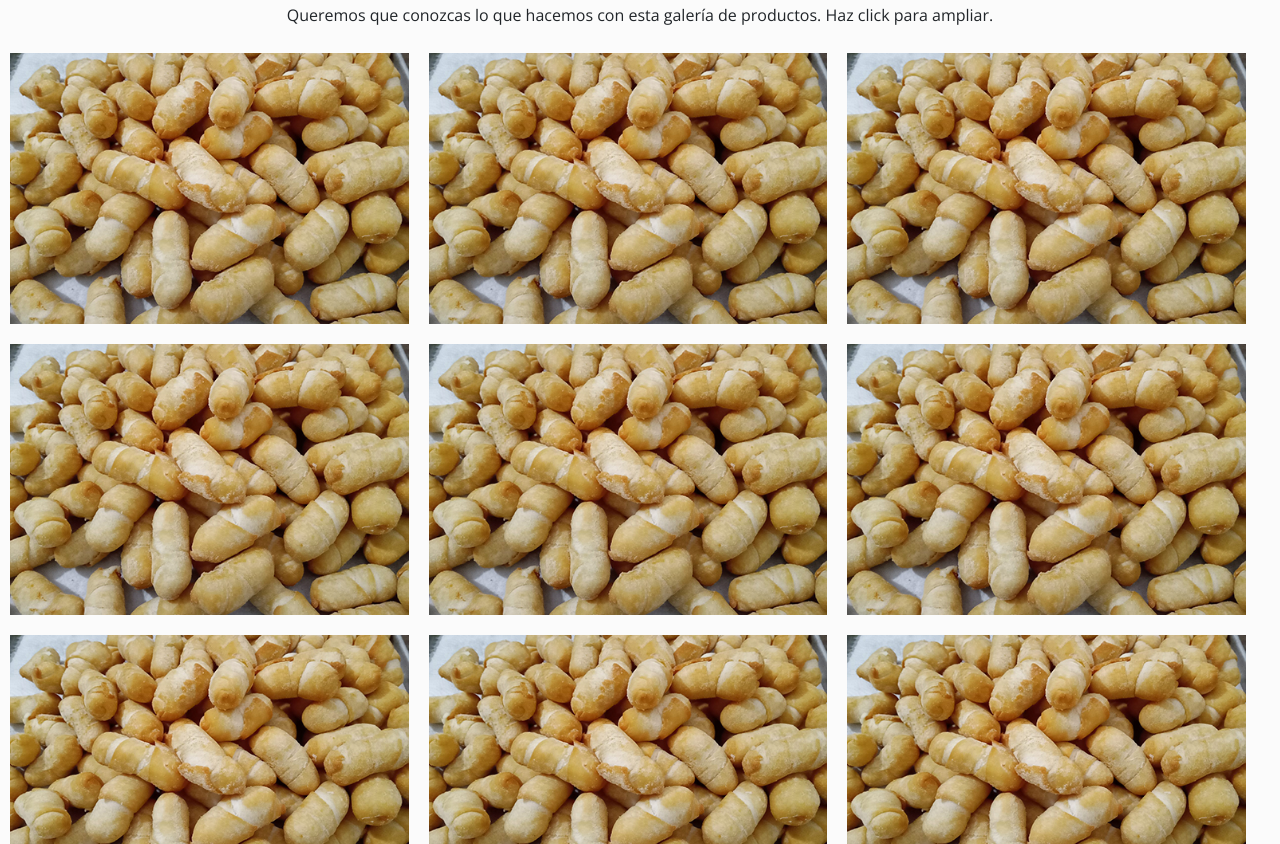
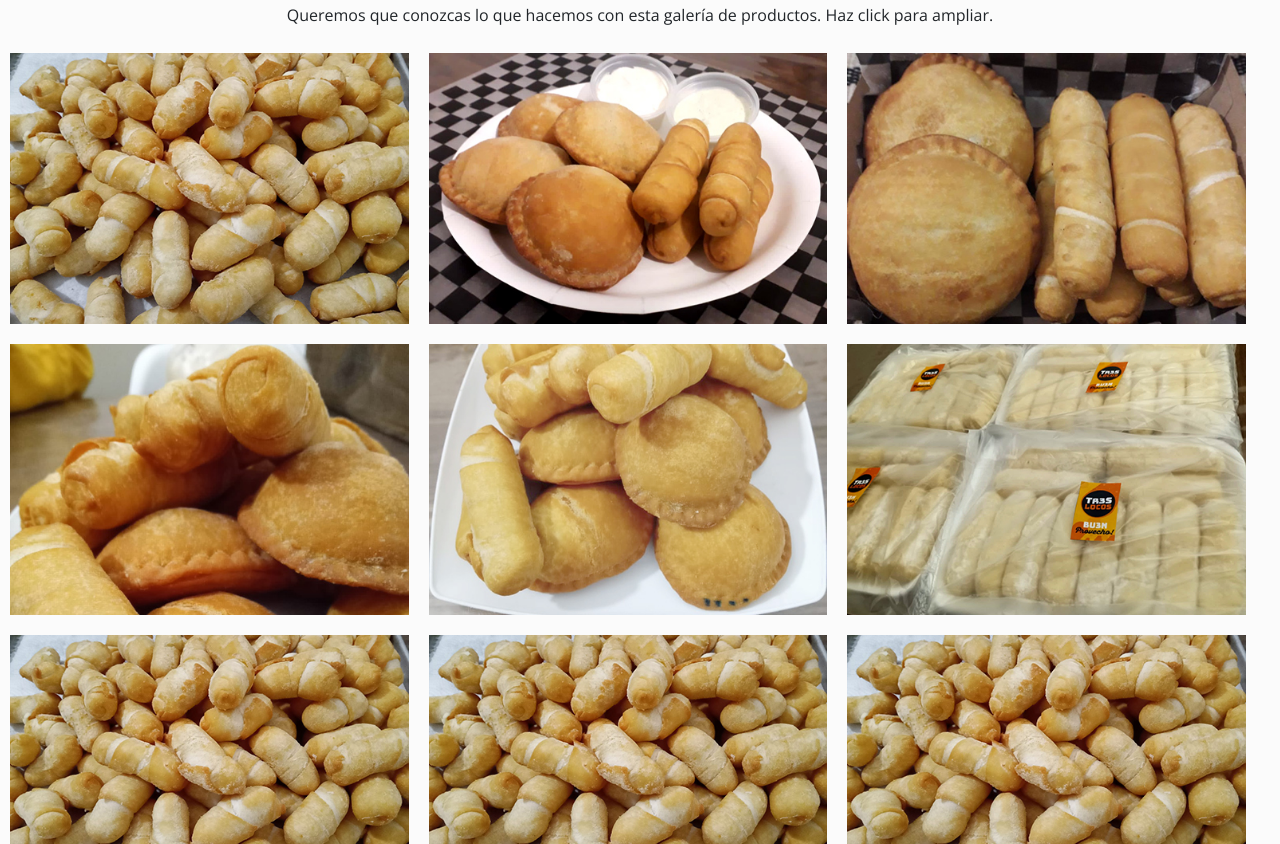
Before and after one commit to luisgsotom/coderhouse, a plain HTML site: page pages/productos.html in a window 1280 px wide. Shown: the part 256-1100 px from the top of the page. Drawn offline with nearby package versions, Linux system fonts and the light colour scheme.

Commit message:
galeria y cambio 6 fotos

```diff
--- /dev/null
+++ b/css/partials/_galeria.scss
@@ -0,0 +1,28 @@
+/* producto galeria  */
+
+.grid-gallery {
+    display: grid;
+    grid-template-columns: repeat(auto-fill, minmax(300px, 1fr));
+    gap: 1em;
+    margin: 2em;
+}
+/*  GALERIA  */
+
+#galeria {
+    width: 100%;
+    height: auto;
+    .col-lg-4 {
+        margin: 0 !important;
+        padding: 10px;
+        img {
+            width: 100%;
+            height: auto;
+            &:hover {
+            filter: blur(2px);
+            cursor: pointer;
+            transition: all 0.5s ease;
+            -webkit-filter: grayscale(1);
+            }
+        }
+    }
+}
--- a/css/style.scss
+++ b/css/style.scss
@@ -14,36 +14,7 @@
 @import "./partials/footer";
 @import "./partials/variables";
 @import "./partials/extends";
-
-
-/* producto galeria  */
-
-.grid-gallery {
-    display: grid;
-    grid-template-columns: repeat(auto-fill, minmax(300px, 1fr));
-    gap: 1em;
-    margin: 2em;
-}
-/*  GALERIA  */
-
-#galeria {
-    width: 100%;
-    height: auto;
-    .col-lg-4 {
-        margin: 0 !important;
-        padding: 10px;
-        img {
-            width: 100%;
-            height: auto;
-            &:hover {
-            filter: blur(2px);
-            cursor: pointer;
-            transition: all 0.5s ease;
-            -webkit-filter: grayscale(1);
-            }
-        }
-    }
-}
+@import "./partials/galeria";
 
 /*  HORARIOS  */
 .tarjeta {
--- a/pages/productos.html
+++ b/pages/productos.html
@@ -50,11 +50,11 @@
         <section id="galeria" class="container-fluid">
             <div class="row mt-3 mb-5 ">
                 <div class="col-lg-4 col-12"><img src="../img/mini-tequenos.jpg" alt="Galeria de producto"></div>
-                <div class="col-lg-4 col-12"><img src="../img/mini-tequenos.jpg" alt="Galeria de producto"></div>
-                <div class="col-lg-4 col-12"><img src="../img/mini-tequenos.jpg" alt="Galeria de producto"></div>
-                <div class="col-lg-4 col-12"><img src="../img/mini-tequenos.jpg" alt="Galeria de producto"></div>
-                <div class="col-lg-4 col-12"><img src="../img/mini-tequenos.jpg" alt="Galeria de producto"></div>
-                <div class="col-lg-4 col-12"><img src="../img/mini-tequenos.jpg" alt="Galeria de producto"></div>
+                <div class="col-lg-4 col-12"><img src="../img/4x4.jpg" alt="Galeria de producto"></div>
+                <div class="col-lg-4 col-12"><img src="../img/LOQUILONCHERA.jpg" alt="Galeria de producto"></div>
+                <div class="col-lg-4 col-12"><img src="../img/otrocombo.jpg" alt="Galeria de producto"></div>
+                <div class="col-lg-4 col-12"><img src="../img/pasteles-tequenos.jpg" alt="Galeria de producto"></div>
+                <div class="col-lg-4 col-12"><img src="../img/tequenos-congelados.jpg" alt="Galeria de producto"></div>
                 <div class="col-lg-4 col-12"><img src="../img/mini-tequenos.jpg" alt="Galeria de producto"></div>
                 <div class="col-lg-4 col-12"><img src="../img/mini-tequenos.jpg" alt="Galeria de producto"></div>
                 <div class="col-lg-4 col-12"><img src="../img/mini-tequenos.jpg" alt="Galeria de producto"></div>
```
